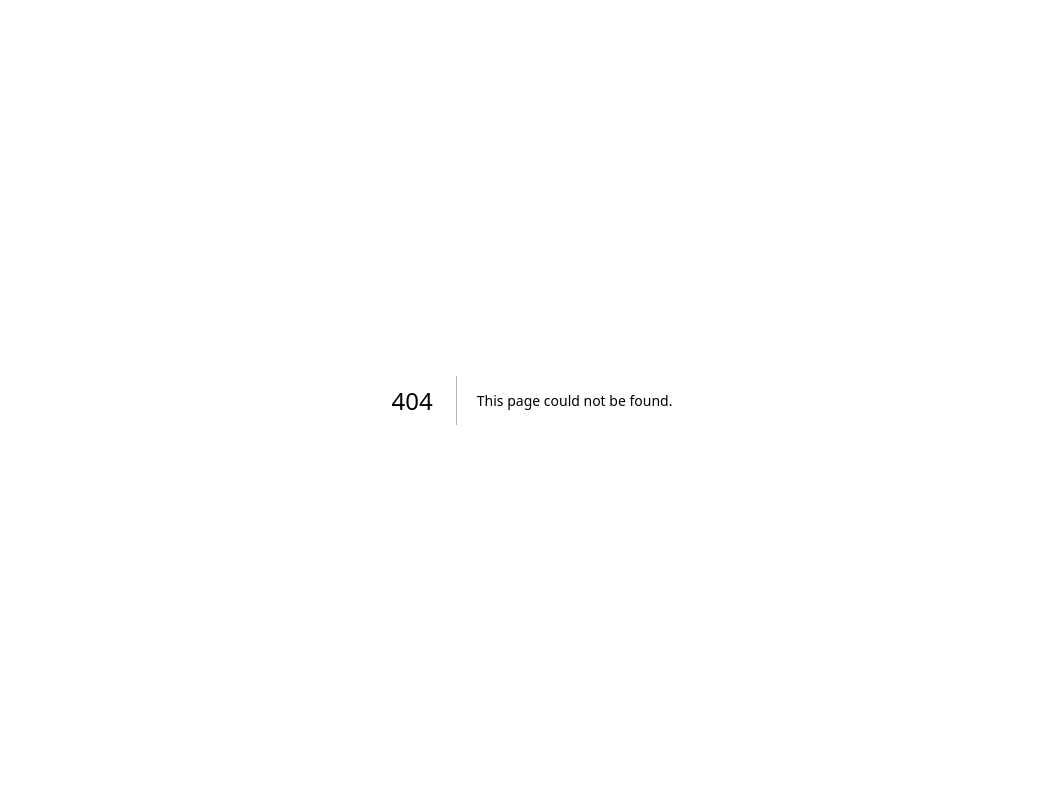
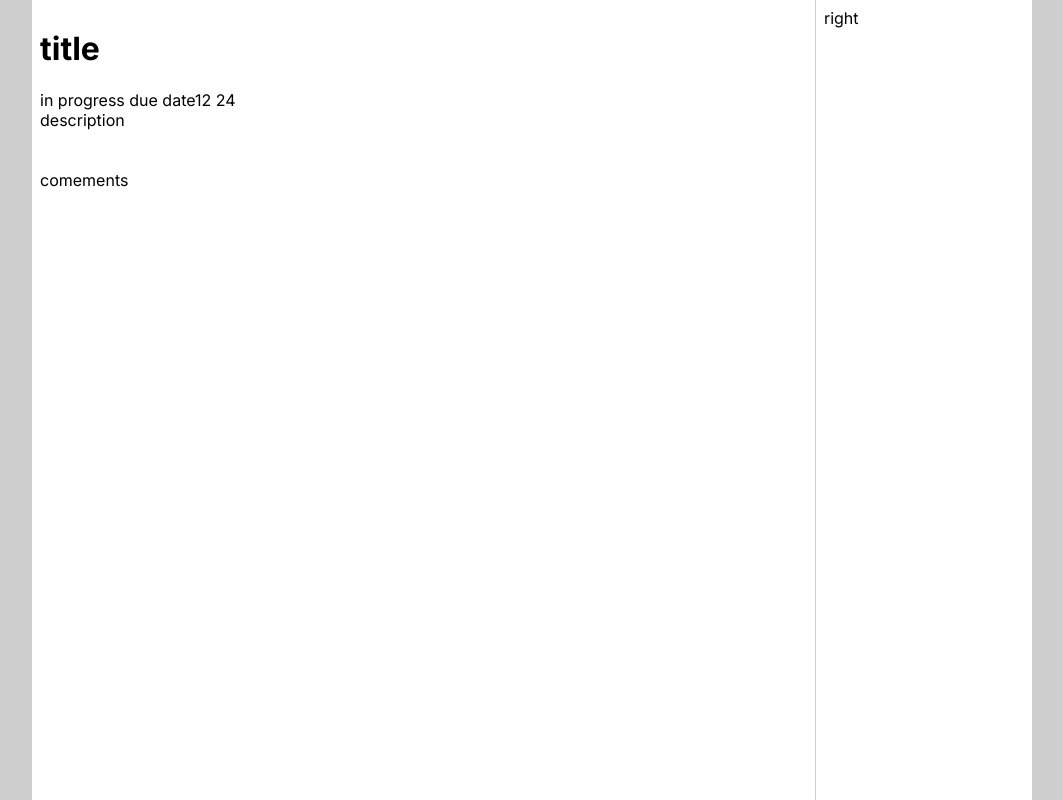
Before and after one commit to richardimaoka/article-nextjs-todo-card, a Next.js app in the folder next/: page /items/edit in a window 1280 px wide. Before the commit this address had no page. Shown: the whole page, without its empty margins (108-1171 px from the left). Built offline with nearby package versions, Linux system fonts and the light colour scheme.

Commit message:
in progress

```diff
--- /dev/null
+++ b/next/app/components/TodoCard.module.css
@@ -0,0 +1,28 @@
+.component {
+  width: 1000px;
+  height: 800px;
+
+  background-color: white;
+
+  display: flex;
+}
+
+.left {
+  flex-grow: 1;
+  border-right: solid 1px rgb(207, 207, 207);
+
+  padding: 8px;
+}
+
+.right {
+  flex-shrink: 0;
+  width: 200px;
+
+  padding: 8px;
+}
+
+/* From here, delete later */
+
+.description {
+  height: 60px;
+}
--- /dev/null
+++ b/next/app/components/TodoCard.tsx
@@ -0,0 +1,20 @@
+import styles from "./TodoCard.module.css";
+
+interface Props {}
+
+export function TodoCard(props: Props) {
+  return (
+    <div className={styles.component}>
+      <div className={styles.left}>
+        <h1 className={styles.title}>title</h1>
+        <div className={styles.pogress}>in progress due date12 24</div>
+
+        <div className={styles.description}>description</div>
+
+        <div className={styles.comments}>comements</div>
+      </div>
+
+      <div className={styles.right}>right</div>
+    </div>
+  );
+}
--- /dev/null
+++ b/next/app/items/edit/page.module.css
@@ -0,0 +1,7 @@
+.component {
+  display: flex;
+  justify-content: center;
+  align-items: center;
+
+  min-height: 100svh;
+}
--- /dev/null
+++ b/next/app/items/edit/page.tsx
@@ -0,0 +1,10 @@
+import { TodoCard } from "@/app/components/TodoCard";
+import styles from "./page.module.css";
+
+export default function Page() {
+  return (
+    <div className={styles.component}>
+      <TodoCard />
+    </div>
+  );
+}
```
